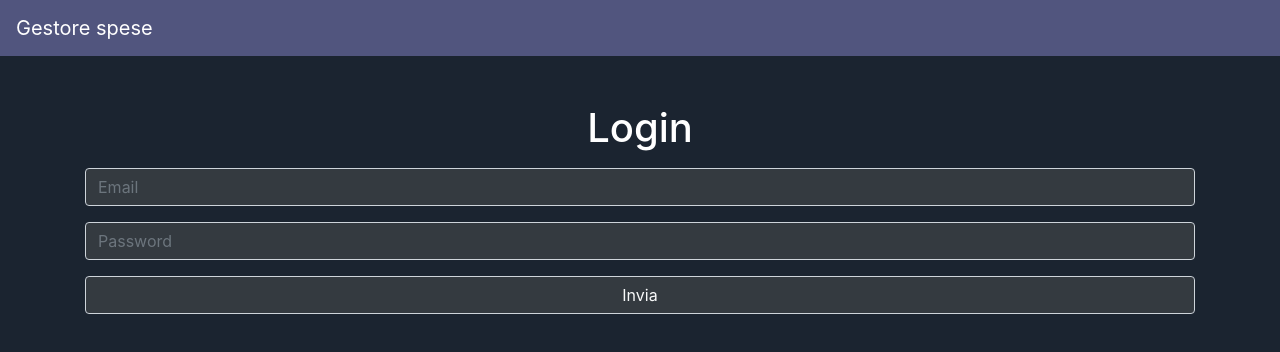
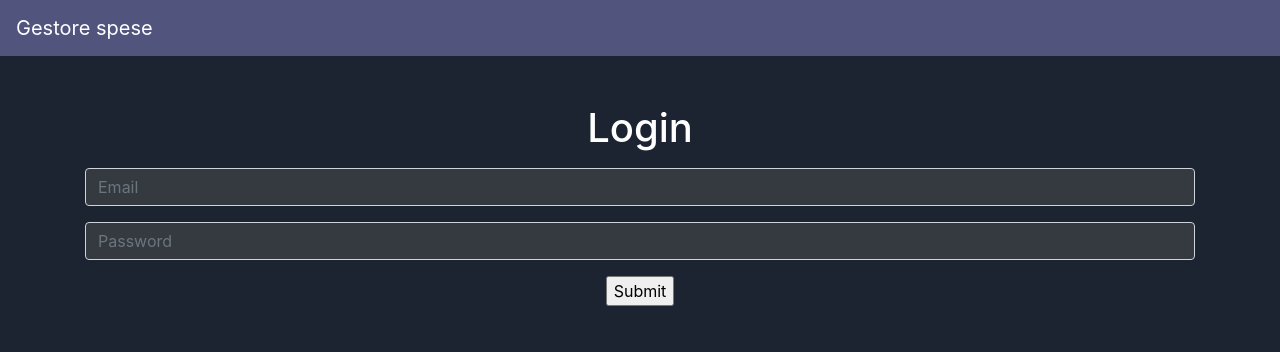
Before and after one commit to andrearanica/money-tracker, a React (Create React App) app in the folder frontend/: page / in a window 1280 px wide. Shown: the top 352 px of the page. Built offline with nearby package versions, Linux system fonts and the light colour scheme; no server answers.

Commit message:
🚧 Start UI

```diff
--- a/frontend/package.json
+++ b/frontend/package.json
@@ -6,6 +6,7 @@
     "@testing-library/jest-dom": "^5.16.5",
     "@testing-library/react": "^13.4.0",
     "@testing-library/user-event": "^13.5.0",
+    "axios": "^1.2.1",
     "react": "^18.2.0",
     "react-dom": "^18.2.0",
     "react-scripts": "5.0.1",
--- a/frontend/src/App.js
+++ b/frontend/src/App.js
@@ -1,9 +1,8 @@
 import './App.css'
 import { useEffect, useState } from 'react'
 import Navbar from './components/navbar'
-import Movement from './components/Movement'
-import Dashboard from './components/Dashboard'
 import Login from './components/Login'
+import Home from './components/Home'
 
 // https://colorhunt.co/palette/1b243051557e816797d6d5a8
 
@@ -13,7 +12,7 @@ function App() {
 
   useEffect(() => {
     document.body.style.backgroundColor = '#1B2430';
-    fetch("http://localhost:5000/movements")
+    fetch("http://localhost:5000/movements/")
     .then(res => res.json())
     .then(result => {
       setMovements(result)
@@ -23,8 +22,9 @@ function App() {
   return (
     <div className="App">
       <Navbar />
-      <Login token={ token } />
-      <Dashboard token={ token } movements={ movements } />
+      {
+        token ? <Home movements={ movements } setMovements={ setMovements } /> : <Login token={ token } setToken={ setToken } />
+      }
     </div>
   )
 }
--- a/frontend/src/components/Dashboard.js
+++ /dev/null
@@ -1,16 +0,0 @@
-import Movement from "./Movement"
-
-export default function Dashboard (props) {
-    if (!props.token) {
-        return null
-    }
-    return (
-        <div className="dashboard my-5">
-            {
-            props.movements.map(movement => (
-            <Movement movement={ movement }/>
-            ))
-            }
-        </div>
-    )
-}
--- /dev/null
+++ b/frontend/src/components/Home.js
@@ -0,0 +1,14 @@
+export default function Home (props) {
+    return (
+        <div className="container my-5 text-center" style={{ color: 'white' }}>
+            <h1>🚀 Benvenuto</h1>
+            {
+                props.movements.map(movement => {
+                    return (
+                        <h1>{ movement.title }</h1>
+                    )
+                })
+            }
+        </div>
+    )
+}
--- a/frontend/src/components/Login.js
+++ b/frontend/src/components/Login.js
@@ -1,27 +1,30 @@
 import React, { useState } from 'react'
+import axios from 'axios'
 
 export default function Login (props) {
 
     const [email, setEmail] = useState('')
     const [password, setPassword] = useState('')
 
-    if (props.email) {
+    if (props.token) {
         return null
     }
 
-    function login (event) {
-        fetch('http://localhost:5000/login', {
-            body: JSON.stringify({ email: email, password: password })
-        })
+    async function login (event) {
         event.preventDefault()
+        axios.post('http://localhost:5000/auth/login', { email: email, password: password })
+        .then(res => props.setToken(res))
+        .catch(error => console.log(error))
     }
 
     return (
         <div className="container my-5 text-center">
             <h1 style={{ color: 'white' }}>Login</h1>
-            <input  className="form-control bg-dark text-light my-3" type="email"    onChange={ event => setEmail(event.target.value) }    placeholder="Email" />
-            <input  className="form-control bg-dark text-light my-3" type="password" onChange={ event => setPassword(event.target.value) } placeholder="Password" />
-            <button className="form-control bg-dark text-light my-3" onClick={ login }>Invia</button>
+            <form onSubmit={ login }>
+                <input  value={ email }    className="form-control bg-dark text-light my-3" type="email"    onChange={ event => setEmail(event.target.value) }    placeholder="Email" />
+                <input  value={ password } className="form-control bg-dark text-light my-3" type="password" onChange={ event => setPassword(event.target.value) } placeholder="Password" />
+                <input type="submit" />
+            </form>
         </div>
     )
 }
```
Also changed, not shown: 1 other file (tests, documents, lock files or other folders).
